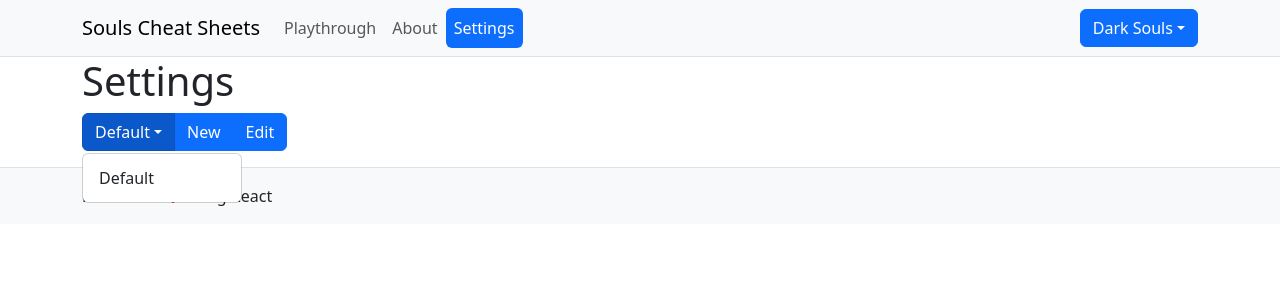
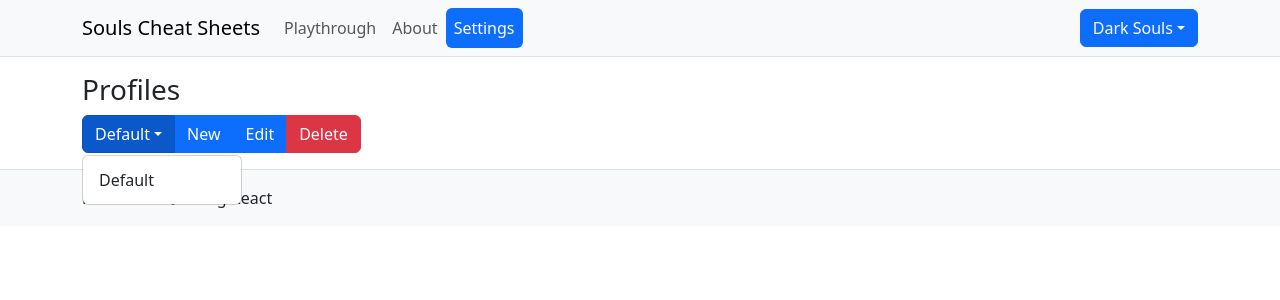
Before and after one commit to adwitkow/souls-cheat-sheets, a React (Create React App) app: page /souls-cheat-sheets/settings in a window 1280 px wide. Both pictures are taken after a click on the button "Default". Shown: the top 300 px of the page. Built offline with nearby package versions, Linux system fonts and the light colour scheme.

Commit message:
Implement components for profile addition and safe deletion

```diff
--- a/src/App.tsx
+++ b/src/App.tsx
@@ -14,9 +14,9 @@ const App = () => {
       <ProfileProvider>
         <GameProvider>
           <NavigationBar />
-          <Container>
+          <Container className='mt-3 mb-3'>
             <Routes>
-              {routesConfig.map(({path, Component}) => (
+              {routesConfig.map(({ path, Component }) => (
                 <Route key={path} path={path} element={<Component />} />
               ))}
             </Routes>
--- a/src/components/ProfilePicker.tsx
+++ /dev/null
@@ -1,33 +0,0 @@
-import React from 'react';
-import { Button, Dropdown, DropdownButton, InputGroup } from 'react-bootstrap';
-import { useProfile } from '../contexts/ProfileContext';
-
-const ProfilePicker = () => {
-  const { activeProfile, setActiveProfile, profiles } = useProfile();
-
-  function handleProfileChange(chosenProfile: string) {
-    setActiveProfile(chosenProfile);
-  }
-
-  return (
-    <InputGroup className="mb-3">
-      <DropdownButton
-        title={activeProfile}>
-        {profiles.map(profile => (
-          <Dropdown.Item
-            onClick={() => handleProfileChange(profile)}>
-            {profile}
-          </Dropdown.Item>
-        ))}
-      </DropdownButton>
-      <Button>
-        New
-      </Button>
-      <Button>
-        Edit
-      </Button>
-    </InputGroup>
-  )
-}
-
-export default ProfilePicker;
--- a/src/config/routesConfig.tsx
+++ b/src/config/routesConfig.tsx
@@ -1,6 +1,6 @@
 import React from 'react';
-import PlaythroughPage from '../pages/PlaythroughPage';
-import SettingsPage from '../pages/SettingsPage';
+import PlaythroughPage from '../pages/playthrough/PlaythroughPage';
+import SettingsPage from '../pages/settings/SettingsPage';
 
 type RouteConfig = {
   path: string;
--- a/src/contexts/ProfileContext.tsx
+++ b/src/contexts/ProfileContext.tsx
@@ -1,20 +1,23 @@
-import React, { createContext, useState, ReactNode, useContext } from 'react';
-import { loadActiveProfile, loadProfiles, saveProfiles, saveActiveProfile } from '../utils/profile';
+import React, { createContext, useState, ReactNode, useContext, useEffect } from 'react';
+import storageUtils from '../utils/storageUtils';
+
+const DEFAULT: string = 'Default';
 
 type ProfileContextType = {
   profiles: string[];
   activeProfile: string;
   setActiveProfile: (profile: string) => void;
   addProfile: (profile: string) => void;
+  deleteProfile: (profile: string) => void;
 };
 
 const initActiveProfile = (): string => {
-  let storedActiveProfile = loadActiveProfile();
+  let storedActiveProfile = storageUtils.loadActiveProfile();
 
   if (!storedActiveProfile) {
-    storedActiveProfile = 'Default';
-    saveActiveProfile(storedActiveProfile);
-    saveProfiles([storedActiveProfile]);
+    storedActiveProfile = DEFAULT;
+    storageUtils.saveActiveProfile(storedActiveProfile);
+    storageUtils.saveProfiles([storedActiveProfile]);
   }
 
   return storedActiveProfile;
@@ -24,24 +27,58 @@ const ProfileContext = createContext<ProfileContextType>({
   profiles: [],
   activeProfile: '',
   setActiveProfile: () => { },
-  addProfile: () => {},
+  addProfile: () => { },
+  deleteProfile: () => { },
 });
 
 export const ProfileProvider = ({ children }: { children: ReactNode }) => {
   const [activeProfile, setActiveProfile] = useState<string>(() => initActiveProfile());
-  const [profiles, setProfiles] = useState<string[]>(() => loadProfiles());
+
+  useEffect(() => {
+    storageUtils.saveActiveProfile(activeProfile);
+  }, [activeProfile])
+
+  const [profiles, setProfiles] = useState<string[]>(() => storageUtils.loadProfiles());
+
+  useEffect(() => {
+    storageUtils.saveProfiles(profiles);
+  }, [profiles])
 
   console.log(localStorage);
 
   const addProfile = (profile: string) => {
     if (!profiles.includes(profile)) {
-      setProfiles(prevProfiles => [...prevProfiles, profile]);
-      saveProfiles(profiles);
+      const modifiedProfiles = [...profiles, profile];
+      setProfiles(modifiedProfiles);
+      setActiveProfile(profile);
+    }
+  }
+
+  const deleteProfile = (profile: string) => {
+    const index = profiles.indexOf(profile);
+    if (index !== -1) {
+      let modifiedProfiles = profiles.filter((p) => p !== profile);
+      modifiedProfiles.splice(index, 1);
+
+      if (modifiedProfiles.length === 0) {
+        modifiedProfiles = [DEFAULT];
+      }
+
+      const nextIndex = index > 0 ? index - 1 : 0;
+
+      setProfiles(modifiedProfiles);
+      setActiveProfile(modifiedProfiles[nextIndex]);
     }
   }
 
   return (
-    <ProfileContext.Provider value={{ profiles, activeProfile, setActiveProfile, addProfile }}>
+    <ProfileContext.Provider value={{
+      profiles,
+      activeProfile,
+      setActiveProfile,
+      addProfile,
+      deleteProfile,
+    }}>
       {children}
     </ProfileContext.Provider>
   );
--- a/src/pages/SettingsPage.tsx
+++ /dev/null
@@ -1,13 +0,0 @@
-import React from 'react';
-import ProfilePicker from '../components/ProfilePicker';
-
-const SettingsPage = () => {
-  return (
-    <>
-      <h1>Settings</h1>
-      <ProfilePicker />
-    </>
-  )
-}
-
-export default SettingsPage;
--- /dev/null
+++ b/src/pages/settings/SettingsPage.tsx
@@ -0,0 +1,81 @@
+import React, { useState } from 'react';
+import ProfilePicker from './components/ProfilePicker';
+import { Col, Row } from 'react-bootstrap';
+import ProfileEditor from './components/ProfileEditor';
+import { useProfile } from '../../contexts/ProfileContext';
+
+export interface InputState {
+  active: boolean;
+  createNew: boolean;
+}
+
+const SettingsPage = () => {
+  const { activeProfile, addProfile, deleteProfile } = useProfile();
+  const [input, setInput] = useState<InputState>({
+    active: false,
+    createNew: false,
+  });
+
+  const handleSaveProfile = (content: string) => {
+    if (input.createNew) {
+      addProfile(content);
+    } else {
+      // TODO: delete profile and its contents
+      // TODO: create a new profile and paste the contents
+    }
+
+    disableEditProfile();
+  }
+
+  const handleCancelProfile = () => {
+    disableEditProfile();
+  }
+
+  const disableEditProfile = () => {
+    setInput({ active: false, createNew: false });
+  }
+
+  const handleNewProfile = () => {
+    setInput({
+      active: true,
+      createNew: true,
+    });
+  }
+
+  const handleEditProfile = () => {
+    setInput({
+      active: true,
+      createNew: false,
+    });
+  }
+
+  const handleDeleteProfile = () => {
+    deleteProfile(activeProfile);
+    setInput({
+      active: false,
+      createNew: false,
+    })
+  }
+
+  return (
+    <>
+      <Row>
+        <Col>
+          <h3>Profiles</h3>
+          {input.active
+            ? <ProfileEditor
+              onSave={handleSaveProfile}
+              onCancel={handleCancelProfile}
+              createNew={input.createNew} />
+            : <ProfilePicker
+              onCreate={handleNewProfile}
+              onEdit={handleEditProfile}
+              onDelete={handleDeleteProfile} />
+          }
+        </Col>
+      </Row>
+    </>
+  )
+}
+
+export default SettingsPage;
--- /dev/null
+++ b/src/pages/settings/components/DeleteModal.tsx
@@ -0,0 +1,39 @@
+import React from 'react';
+import { Button, Modal } from 'react-bootstrap';
+
+interface DeleteModalProps {
+  profile: string;
+  show: boolean;
+  setShow: (state: boolean) => void;
+  onConfirm: () => void;
+}
+
+const DeleteModal = ({ profile, show, setShow, onConfirm }: DeleteModalProps) => {
+  const handleClose = () => setShow(false);
+
+  const handleConfirm = () => {
+    onConfirm();
+    handleClose();
+  }
+
+  return (
+    <Modal show={show} onHide={handleClose}>
+      <Modal.Header closeButton>
+        <Modal.Title>Delete</Modal.Title>
+      </Modal.Header>
+      <Modal.Body>
+        Are you sure you want to delete profile '{profile}'? This operation cannot be undone.
+      </Modal.Body>
+      <Modal.Footer>
+        <Button variant='secondary' onClick={handleClose}>
+          Close
+        </Button>
+        <Button variant='danger' onClick={handleConfirm}>
+          Delete
+        </Button>
+      </Modal.Footer>
+    </Modal>
+  )
+}
+
+export default DeleteModal;
--- /dev/null
+++ b/src/pages/settings/components/ProfileEditor.tsx
@@ -0,0 +1,34 @@
+import React, { useState } from 'react';
+import { Button, Form, InputGroup } from 'react-bootstrap';
+import { useProfile } from '../../../contexts/ProfileContext';
+
+interface ProfileEditorProps {
+  onSave: (content: string) => void;
+  onCancel: () => void;
+  createNew: boolean;
+}
+
+const ProfileEditor = ({ onSave, onCancel, createNew }: ProfileEditorProps) => {
+  const { activeProfile } = useProfile();
+  const [content, setContent] = useState<string>(() => {
+    return createNew ? '' : activeProfile;
+  });
+
+  function handleContentChange(event: any): void {
+    const newContent = event.target.value;
+    setContent(newContent);
+  }
+
+  return (
+    <InputGroup>
+      <Form.Control
+        placeholder="Profile name"
+        onChange={handleContentChange}
+        value={content} />
+      <Button onClick={() => onSave(content)}>Save</Button>
+      <Button onClick={onCancel}>Cancel</Button>
+    </InputGroup>
+  )
+}
+
+export default ProfileEditor;
--- /dev/null
+++ b/src/pages/settings/components/ProfilePicker.tsx
@@ -0,0 +1,50 @@
+import React, { useState } from 'react';
+import { Button, Dropdown, DropdownButton, InputGroup } from 'react-bootstrap';
+import { useProfile } from '../../../contexts/ProfileContext';
+import DeleteModal from './DeleteModal';
+
+interface ProfilePickerProps {
+  onCreate: () => void;
+  onEdit: () => void;
+  onDelete: () => void;
+}
+
+const ProfilePicker = ({ onCreate, onEdit, onDelete }: ProfilePickerProps) => {
+  const { activeProfile, setActiveProfile, profiles } = useProfile();
+  const [modalShown, setModalShown] = useState(false);
+
+  const handleProfileChange = (chosenProfile: string) => {
+    setActiveProfile(chosenProfile);
+  }
+
+  const handleShowDeleteModal = () => {
+    setModalShown(true);
+  }
+
+  return (
+    <>
+      <InputGroup>
+        <DropdownButton
+          title={activeProfile}>
+          {profiles.map(profile => (
+            <Dropdown.Item
+              onClick={() => handleProfileChange(profile)}>
+              {profile}
+            </Dropdown.Item>
+          ))}
+        </DropdownButton>
+        <Button onClick={onCreate}>New</Button>
+        <Button onClick={onEdit}>Edit</Button>
+        <Button variant='danger' onClick={handleShowDeleteModal}>Delete</Button>
+      </InputGroup>
+
+      <DeleteModal
+        profile={activeProfile}
+        show={modalShown}
+        setShow={setModalShown}
+        onConfirm={onDelete} />
+    </>
+  )
+}
+
+export default ProfilePicker;
--- a/src/utils/profile.ts
+++ b/src/utils/storageUtils.ts
@@ -1,23 +1,23 @@
 import { Profile } from '../models/profile';
 
-export const loadActiveProfile = (): string | null => {
+const loadActiveProfile = (): string | null => {
   return localStorage.getItem('activeProfile');
 }
 
-export const saveActiveProfile = (profileKey: string): void => {
+const saveActiveProfile = (profileKey: string): void => {
   localStorage.setItem('activeProfile', profileKey);
 }
 
-export const saveProfileState = (profileKey: string, state: Profile): void => {
+const saveProfileState = (profileKey: string, state: Profile): void => {
   localStorage.setItem(`profile_${profileKey}`, JSON.stringify(state));
 }
 
-export const loadProfileState = (profileKey: string): Profile => {
+const loadProfileState = (profileKey: string): Profile => {
   const storedState = localStorage.getItem(`profile_${profileKey}`);
   return storedState ? JSON.parse(storedState) : {};
 }
 
-export const addProfile = (profileKey: string): void => {
+const addProfile = (profileKey: string): void => {
   const profiles = JSON.parse(localStorage.getItem('profiles') || '[]');
   if (!profiles.includes(profileKey)) {
     profiles.push(profileKey);
@@ -26,10 +26,22 @@ export const addProfile = (profileKey: string): void => {
   }
 }
 
-export const loadProfiles = (): string[] => {
+const loadProfiles = (): string[] => {
   return JSON.parse(localStorage.getItem('profiles') || '[]');
 }
 
-export const saveProfiles = (profiles: string[]) => {
+const saveProfiles = (profiles: string[]) => {
   localStorage.setItem('profiles', JSON.stringify(profiles));
 }
+
+const storageUtils = {
+  loadActiveProfile,
+  saveActiveProfile,
+  saveProfileState,
+  loadProfileState,
+  addProfile,
+  loadProfiles,
+  saveProfiles,
+}
+
+export default storageUtils;
```
Also changed, not shown: src/pages/playthrough/PlaythroughPage.tsx (renamed from src/pages/PlaythroughPage.tsx, +9 -9 lines).
